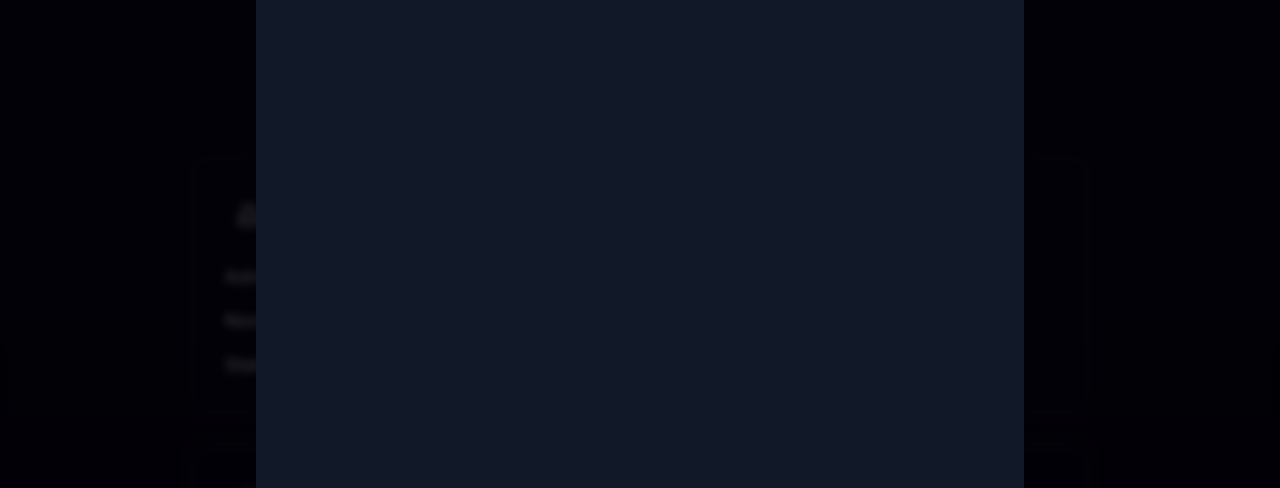
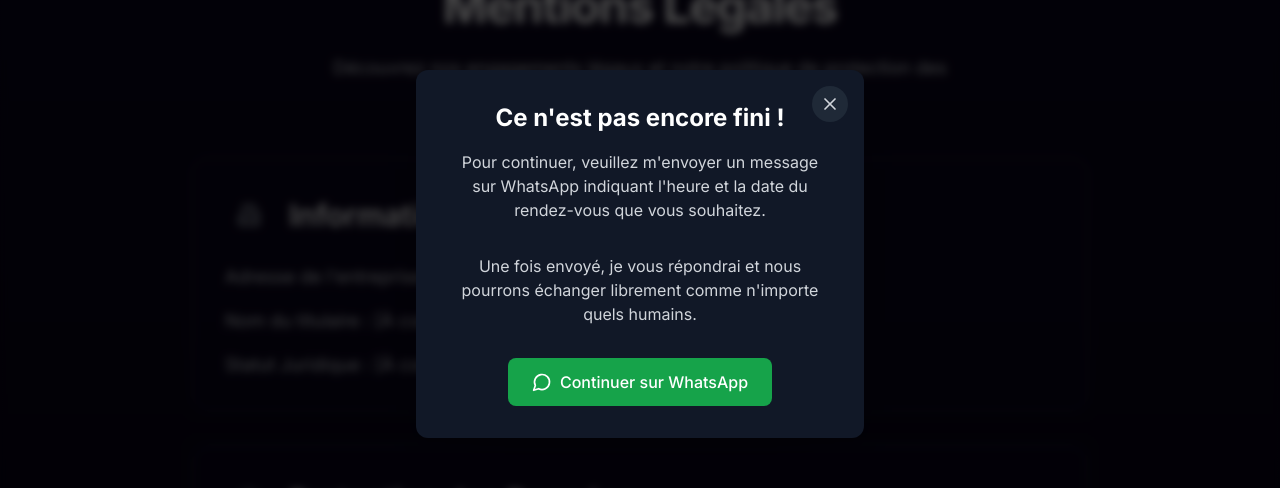
Before and after one commit to ConfvsioDev/swaft-landing-final, a Next.js app: page /legal in a window 1280 px wide. Both pictures are taken after a click on the button "Réserver un Appel". Shown: the part 146-634 px from the top of the page. Built offline with nearby package versions, Linux system fonts and the light colour scheme; no server answers.

Commit message:
Reservation and Whatsapp

```diff
--- a/src/components/Button.tsx
+++ b/src/components/Button.tsx
@@ -1,8 +1,9 @@
-import { useCallback, useState, memo } from "react";
+import { useCallback, useState, memo, useEffect } from "react";
 import { Engine } from "tsparticles-engine";
 import { Particles } from "react-tsparticles";
 import { usePostHog } from 'posthog-js/react';
 import { loadSlim } from "tsparticles-slim";
+import ConfirmationModal from "./ConfirmationModal";
 import CalendlyModal from "./CalendlyModal";
 //import { loadFull } from "tsparticles"; // if you are going to use `loadFull`, install the "tsparticles" package too.
 
@@ -49,21 +50,74 @@ const particlesConfig = {
 
 const Button = memo(() => {
     const [showParticles, setShowParticles] = useState(false);
-    const [isModalOpen, setIsModalOpen] = useState(false);
+    const [isConfirmationModalOpen, setIsConfirmationModalOpen] = useState(false);
+    const [isCalendlyModalOpen, setIsCalendlyModalOpen] = useState(false);
+    const [confirmationStep, setConfirmationStep] = useState<'confirmation' | 'success'>('confirmation');
     const posthog = usePostHog();
 
     const handleClick = useCallback(() => {
-        setIsModalOpen(true);
+        // First open the confirmation modal
+        setIsConfirmationModalOpen(true);
+        setConfirmationStep('confirmation');
+
         posthog?.capture('main-cta', {
             component: 'Button',
             action: 'click',
-            type: 'open_calendly_modal'
+            type: 'open_confirmation_modal'
         });
+
+        console.log("Button clicked, opening confirmation modal");
     }, [posthog]);
+
+    const handleConfirmationClose = useCallback(() => {
+        console.log("Closing confirmation modal");
+        setIsConfirmationModalOpen(false);
+
+        // Open Calendly modal after confirmation modal is closed
+        setTimeout(() => {
+            setIsCalendlyModalOpen(true);
+            console.log("Opening Calendly modal after confirmation closed");
+        }, 300);
+    }, []);
+
+    const handleWhatsAppClick = useCallback(() => {
+        // Passer à l'étape de succès
+        setConfirmationStep('success');
+        console.log("WhatsApp button clicked, showing success step");
+
+        // Ouvrir WhatsApp dans un nouvel onglet
+        window.open("https://api.whatsapp.com/send?phone=33766259551", '_blank');
+
+        // Fermer automatiquement le modal après quelques secondes
+        setTimeout(() => {
+            setIsConfirmationModalOpen(false);
+            setConfirmationStep('confirmation');
+
+            // Open Calendly modal after success message
+            setTimeout(() => {
+                setIsCalendlyModalOpen(true);
+                console.log("Opening Calendly modal after success message");
+            }, 300);
+        }, 5000);
+    }, []);
+
+    const handleCalendlyClose = useCallback(() => {
+        console.log("Closing Calendly modal");
+        setIsCalendlyModalOpen(false);
+    }, []);
 
     const particlesInit = useCallback(async (engine: Engine) => {
         await loadSlim(engine);
     }, []);
+
+    // Add console log to check modal states
+    useEffect(() => {
+        console.log("Modal states:", {
+            confirmationModal: isConfirmationModalOpen,
+            calendlyModal: isCalendlyModalOpen,
+            step: confirmationStep
+        });
+    }, [isConfirmationModalOpen, isCalendlyModalOpen, confirmationStep]);
 
     return (
         <>
@@ -97,9 +151,18 @@ const Button = memo(() => {
                 </button>
             </div>
 
+            {/* Confirmation Modal */}
+            <ConfirmationModal
+                isOpen={isConfirmationModalOpen}
+                onClose={handleConfirmationClose}
+                onWhatsAppClick={handleWhatsAppClick}
+                step={confirmationStep}
+            />
+
+            {/* Calendly Modal */}
             <CalendlyModal
-                isOpen={isModalOpen}
-                onClose={() => setIsModalOpen(false)}
+                isOpen={isCalendlyModalOpen}
+                onClose={handleCalendlyClose}
             />
         </>
     );
--- a/src/components/CalendlyModal.tsx
+++ b/src/components/CalendlyModal.tsx
@@ -30,12 +30,15 @@ const CalendlyModal: React.FC<CalendlyModalProps> = ({ isOpen, onClose }) => {
   // URL de Calendly exacte fournie
   const calendlyUrl = "https://calendly.com/swaft-uiux/appel-de-decouverte-pour-un-diagnostic-gratuit";
 
-  // URL de WhatsApp (à remplacer par votre numéro)
-  const whatsappUrl = "https://wa.me/33600000000";
+  // URL de WhatsApp (mise à jour avec votre numéro)
+  const whatsappUrl = "https://api.whatsapp.com/send?phone=33766259551";
 
   // Gérer la fermeture du modal
   const handleClose = useCallback(() => {
     onClose();
+    // Make sure we reset the confirmation modal state
+    setShowConfirmation(false);
+    console.log("CalendlyModal closed");
   }, [onClose]);
 
   // Gérer l'événement de réservation Calendly
@@ -63,6 +66,7 @@ const CalendlyModal: React.FC<CalendlyModalProps> = ({ isOpen, onClose }) => {
         onClose();
         setTimeout(() => {
           setShowConfirmation(true);
+          console.log("Opening confirmation modal after Calendly event scheduled");
         }, 300); // Petit délai pour éviter les problèmes d'animation
       }
     } catch (error) {
@@ -74,16 +78,17 @@ const CalendlyModal: React.FC<CalendlyModalProps> = ({ isOpen, onClose }) => {
   const handleWhatsAppClick = useCallback(() => {
     // Passer à l'étape de succès
     setConfirmationStep('success');
+    console.log("WhatsApp button clicked in CalendlyModal, showing success step");
 
     // Ouvrir WhatsApp dans un nouvel onglet
-    window.open(`${whatsappUrl}?text=Bonjour, je souhaite confirmer mon rendez-vous du ${eventDetails.date} à ${eventDetails.time}.`, '_blank');
+    window.open(whatsappUrl, '_blank');
 
     // Fermer automatiquement le modal après quelques secondes
     setTimeout(() => {
       setShowConfirmation(false);
       setConfirmationStep('confirmation');
     }, 5000);
-  }, [eventDetails, whatsappUrl]);
+  }, [whatsappUrl]);
 
   // Effet pour gérer le scroll du body et les événements Calendly
   useEffect(() => {
@@ -115,6 +120,11 @@ const CalendlyModal: React.FC<CalendlyModalProps> = ({ isOpen, onClose }) => {
       setConfirmationStep('confirmation');
     }
   }, [isOpen]);
+
+  // Add console log to track modal states
+  useEffect(() => {
+    console.log("CalendlyModal state:", { isOpen, showConfirmation, confirmationStep });
+  }, [isOpen, showConfirmation, confirmationStep]);
 
   return (
     <>
@@ -187,8 +197,10 @@ const CalendlyModal: React.FC<CalendlyModalProps> = ({ isOpen, onClose }) => {
       {/* Modal de confirmation après réservation */}
       <ConfirmationModal
         isOpen={showConfirmation}
-        onClose={() => setShowConfirmation(false)}
-        eventDetails={eventDetails}
+        onClose={() => {
+          console.log("Closing confirmation modal from CalendlyModal");
+          setShowConfirmation(false);
+        }}
         onWhatsAppClick={handleWhatsAppClick}
         step={confirmationStep}
       />
--- a/src/components/ConfirmationModal.tsx
+++ b/src/components/ConfirmationModal.tsx
@@ -6,10 +6,6 @@ import { X, MessageCircle } from 'lucide-react';
 interface ConfirmationModalProps {
   isOpen: boolean;
   onClose: () => void;
-  eventDetails: {
-    date?: string;
-    time?: string;
-  };
   onWhatsAppClick: () => void;
   step: 'confirmation' | 'success';
 }
@@ -17,7 +13,6 @@ interface ConfirmationModalProps {
 const ConfirmationModal: React.FC<ConfirmationModalProps> = ({
   isOpen,
   onClose,
-  eventDetails,
   onWhatsAppClick,
   step
 }) => {
@@ -72,7 +67,14 @@ const ConfirmationModal: React.FC<ConfirmationModalProps> = ({
     }
   }, [isOpen]);
 
-  if (!isOpen) return null;
+  // Add console log for debugging
+  useEffect(() => {
+    console.log("ConfirmationModal rendered with isOpen:", isOpen, "step:", step);
+  }, [isOpen, step]);
+
+  if (!isOpen) {
+    return null;
+  }
 
   return (
     <AnimatePresence>
@@ -106,11 +108,11 @@ const ConfirmationModal: React.FC<ConfirmationModalProps> = ({
                 <h2 className="text-xl sm:text-2xl font-bold mb-4 text-gray-900 dark:text-white">
                   Ce n'est pas encore fini !
                 </h2>
-                <p className="mb-4 sm:mb-6 text-gray-700 dark:text-gray-300">
-                  Merci d'avoir réservé un appel pour le <strong>{eventDetails.date}</strong> à <strong>{eventDetails.time}</strong>.
+                <p className="mb-6 sm:mb-8 text-gray-700 dark:text-gray-300">
+                  Pour continuer, veuillez m'envoyer un message sur WhatsApp indiquant l'heure et la date du rendez-vous que vous souhaitez.
                 </p>
                 <p className="mb-6 sm:mb-8 text-gray-700 dark:text-gray-300">
-                  Pour confirmer votre rendez-vous, veuillez nous envoyer un message sur WhatsApp en indiquant la date et l'heure de votre rendez-vous.
+                  Une fois envoyé, je vous répondrai et nous pourrons échanger librement comme n'importe quels humains.
                 </p>
                 <button
                   onClick={onWhatsAppClick}
```
